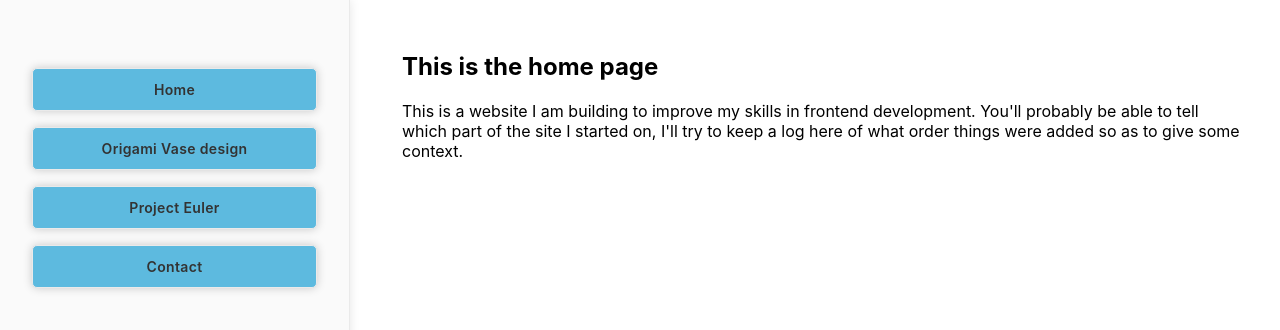
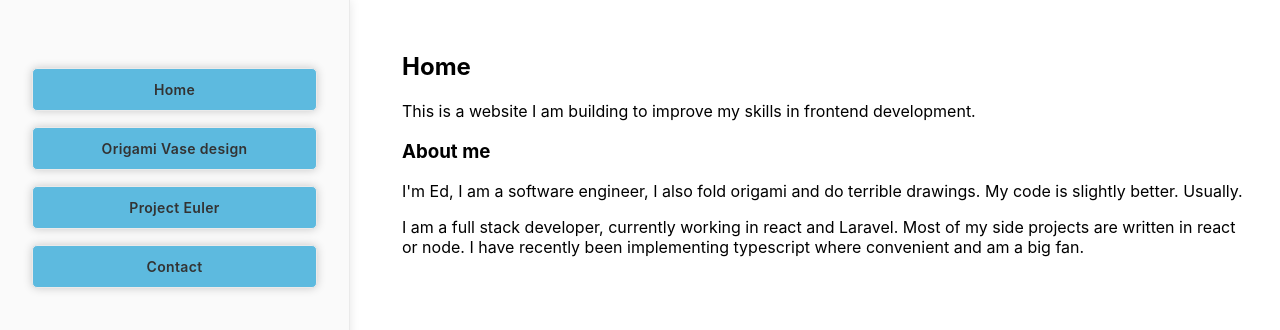
Before and after one commit to Edward-Phillips/origamiVaseDisplay, a Next.js app: page / in a window 1280 px wide. Shown: the top 330 px of the page. Built offline with nearby package versions, Linux system fonts and the light colour scheme.

Commit message:
remove about page, add to landing page

```diff
--- a/pages/about.js
+++ b/pages/about.js
@@ -9,9 +9,6 @@ export default function About() {
         I'm Ed, I am a software engineer, I also fold origami and do terrible drawings. My code is slightly better. Usually.
       </p>
       <p> I am a full stack developer, currently working in react and Laravel. Most of my side projects are written in react or node. I have recently been implementing typescript where convenient and am a big fan.
-      </p>
-      <p>
-        I swear I'm more interesting than this, I'm just really struggling at the moment to think of anything, I'll come back  here when I think of something interesting, in the meantime why not take a minute or two out of your day and watch <a target="_blank" rel="noreferrer" href="https://www.youtube.com/watch?v=1JOwfKLdRt8">this video about where the phrase dead as a doornail came from</a>.
       </p>
     </section>
   )
--- a/pages/index.js
+++ b/pages/index.js
@@ -5,10 +5,19 @@ export default function Index() {
   return (
     <>
       <section>
-        <h2>This is the home page</h2>
+        <h2>Home</h2>
         <p>
-          This is a website I am building to improve my skills in frontend development. You'll probably be able to tell which part of the site I started on, I'll try to keep a log here of what order things were added so as to give some context.
+          This is a website I am building to improve my skills in frontend development.
         </p>
+      <article>
+        <h3>About me</h3>
+        <p>
+          I'm Ed, I am a software engineer, I also fold origami and do terrible drawings. My code is slightly better. Usually.
+        </p>
+        <p>
+          I am a full stack developer, currently working in react and Laravel. Most of my side projects are written in react or node. I have recently been implementing typescript where convenient and am a big fan.
+        </p>
+    </article>
       </section>
     </>
   )
```
